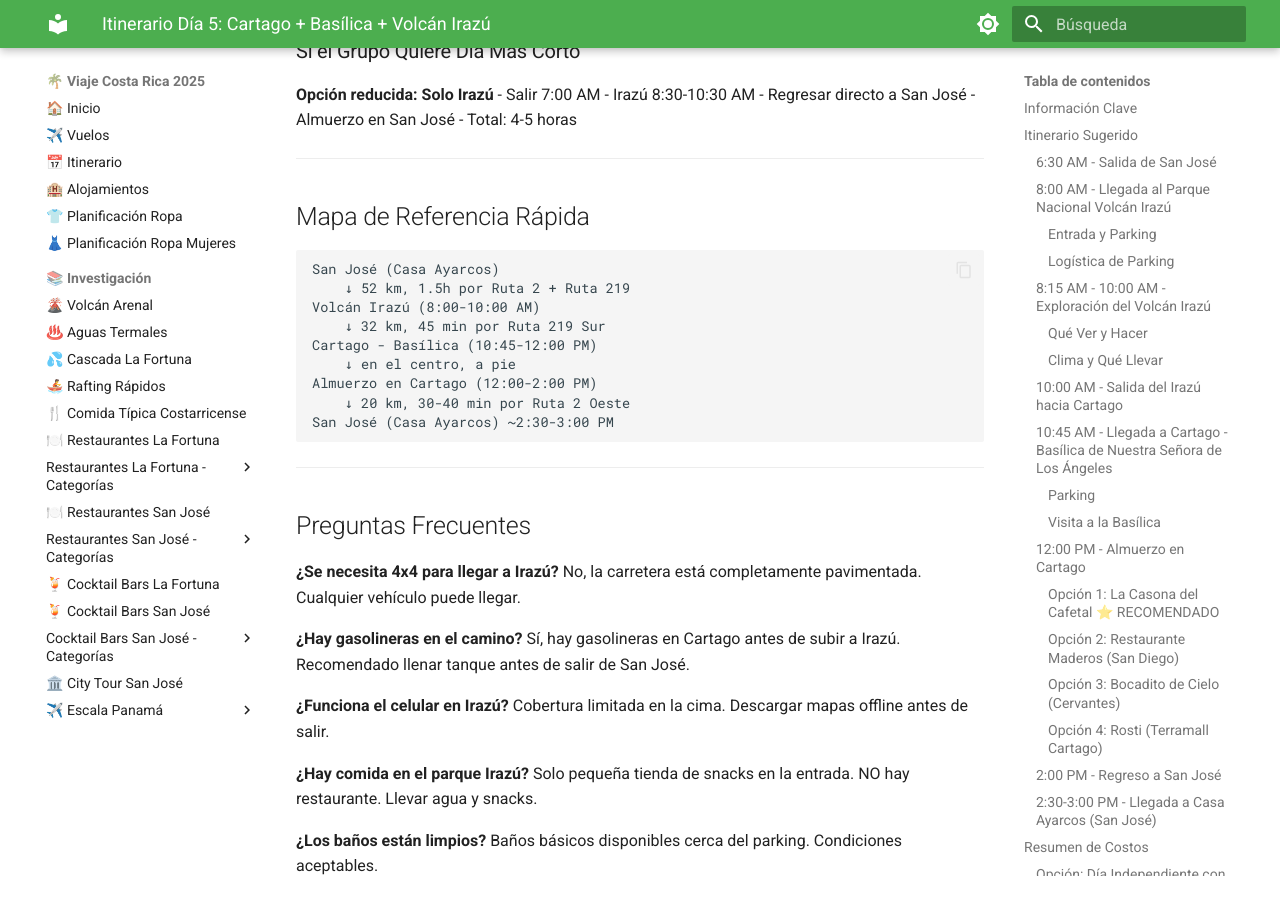
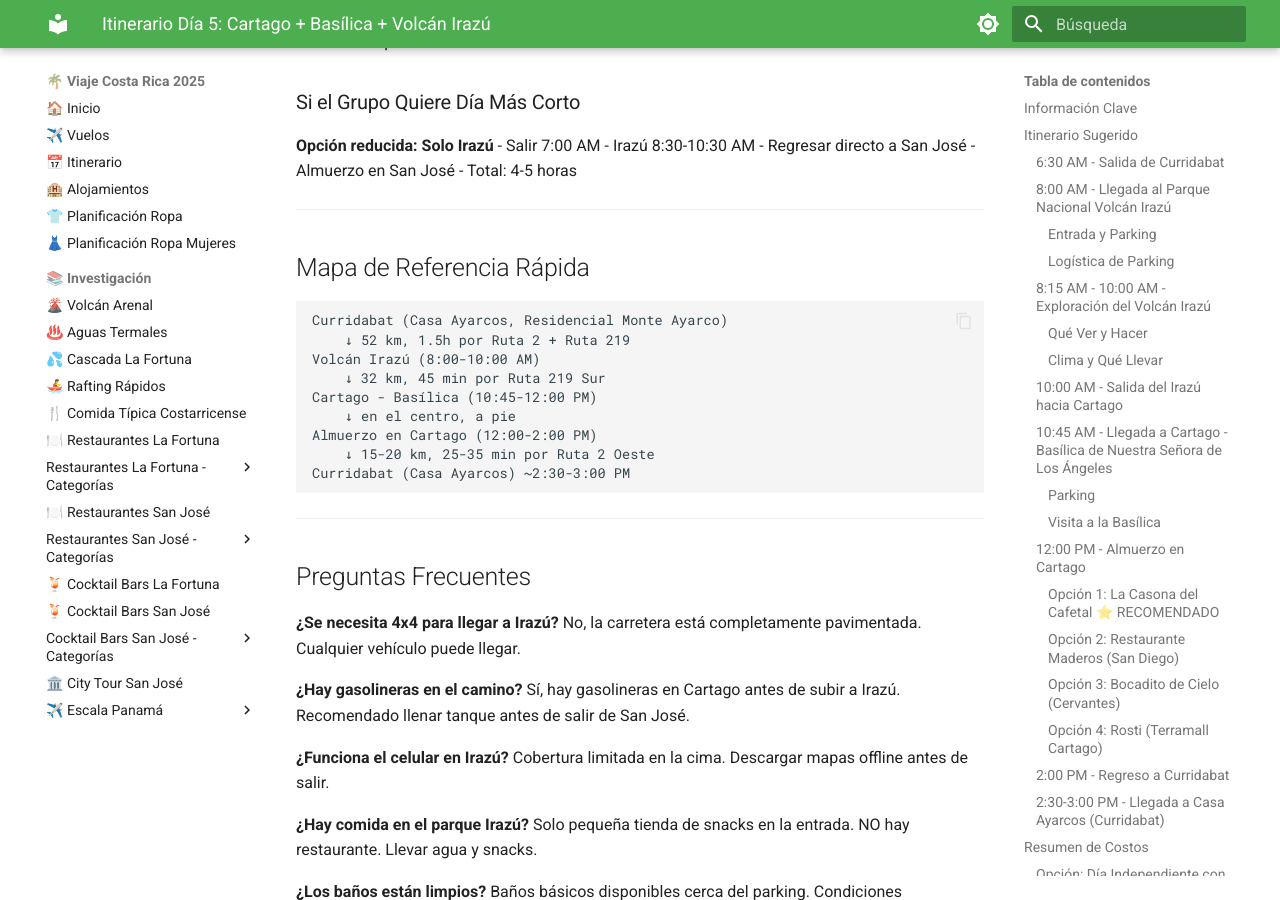
Before and after one commit to jvelez79/costa-rica, an MkDocs documentation site: the page built from docs/investigacion/itinerario-dia5-cartago-irazu.md, in a window 1280 px wide and 900 px high, scrolled down 9891 px. Built offline with MkDocs 1.6.1 and Material for MkDocs 9.7.7, drawn with Linux system fonts in a browser that asks for light colours; some of the changed text lies outside the part shown.

Commit message:
Update Day 5 itinerary with Curridabat location
- Updated base location: Casa Ayarcos, Curridabat (6 km east of San José)
- Adjusted distances: Curridabat to Cartago is ~15-20 km (not 20 km)
- Updated departure location from "San José" to "Curridabat"
- Updated return route distance and time
- Updated quick reference map with accurate location

All distances and times remain accurate for Curridabat base

🤖 Generated with [Claude Code](https://claude.com/claude-code)

Co-Authored-By: Claude <noreply@anthropic.com>

````diff
--- a/docs/investigacion/itinerario-dia5-cartago-irazu.md
+++ b/docs/investigacion/itinerario-dia5-cartago-irazu.md
@@ -2,7 +2,7 @@
 
 **Para:** Día 5 (Jueves 27 Noviembre 2025)
 **Contexto:** Grupo de 10 adultos con 2 vehículos alquilados
-**Base:** Casa Ayarcos, San José
+**Base:** Casa Ayarcos, Curridabat (6 km al este de San José centro)
 
 ---
 
@@ -20,8 +20,8 @@
 
 ## Itinerario Sugerido
 
-### 6:30 AM - Salida de San José
-**Ubicación:** Casa Ayarcos
+### 6:30 AM - Salida de Curridabat
+**Ubicación:** Casa Ayarcos, Residencial Monte Ayarco, Curridabat
 **Destino:** Volcán Irazú (directo, sin paradas)
 
 **Ruta:**
@@ -240,10 +240,10 @@
 
 ---
 
-### 2:00 PM - Regreso a San José
-**Ruta:** Ruta 2 Oeste
-**Distancia:** ~20 km
-**Tiempo:** 30-40 minutos (considerar tráfico de la tarde)
+### 2:00 PM - Regreso a Curridabat
+**Ruta:** Ruta 2 Oeste hacia Curridabat
+**Distancia:** ~15-20 km
+**Tiempo:** 25-35 minutos (considerar tráfico de la tarde)
 
 **Opción de Parada:**
 - **Mercado Municipal de Cartago:** Si hay interés en comprar productos locales, frutas, artesanías
@@ -251,7 +251,7 @@
 
 ---
 
-### 2:30-3:00 PM - Llegada a Casa Ayarcos (San José)
+### 2:30-3:00 PM - Llegada a Casa Ayarcos (Curridabat)
 
 **Resto del día:**
 - Descanso en el Airbnb
@@ -457,15 +457,15 @@
 ## Mapa de Referencia Rápida
 
 ```
-San José (Casa Ayarcos)
+Curridabat (Casa Ayarcos, Residencial Monte Ayarco)
     ↓ 52 km, 1.5h por Ruta 2 + Ruta 219
 Volcán Irazú (8:00-10:00 AM)
     ↓ 32 km, 45 min por Ruta 219 Sur
 Cartago - Basílica (10:45-12:00 PM)
     ↓ en el centro, a pie
 Almuerzo en Cartago (12:00-2:00 PM)
-    ↓ 20 km, 30-40 min por Ruta 2 Oeste
-San José (Casa Ayarcos) ~2:30-3:00 PM
+    ↓ 15-20 km, 25-35 min por Ruta 2 Oeste
+Curridabat (Casa Ayarcos) ~2:30-3:00 PM
 ```
 
 ---
````
